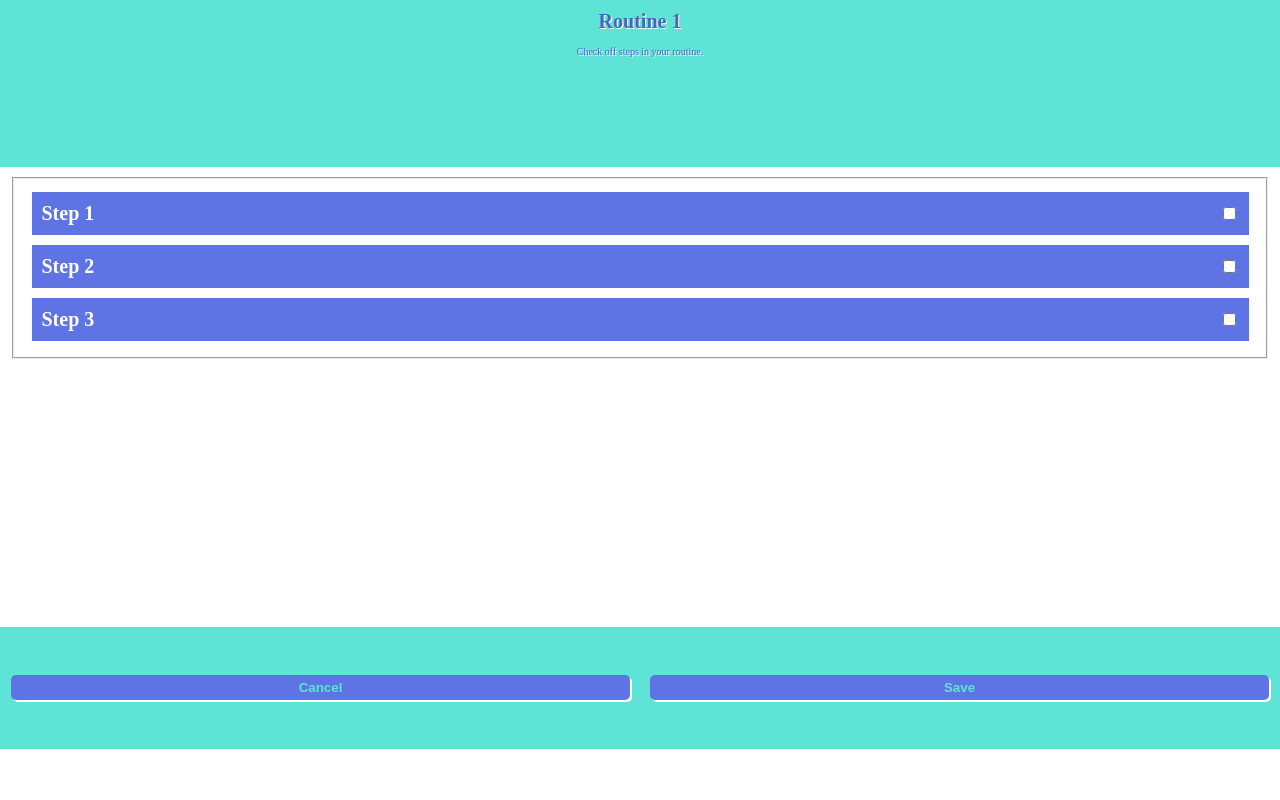
After one commit to Micah456/MyRoutine2, a Flask app: template templates/routine.html in a window 1280 px wide. The commit adds this page. Run offline with Flask 3, Linux system fonts and the light colour scheme; the template is opened without the code that fills it, so the values that code supplies are empty.

Commit message:
Created routine.html
Created routine.html and added to index.css for its styling

```diff
--- a/static/index.css
+++ b/static/index.css
@@ -51,7 +51,7 @@ header {
     height: 15vh;
 }
 
-.homepage-btn {
+.homepage-btn, .routine-page-btn {
     background: #5e74e4;
     box-shadow: #ffffff 2px 2px;
     color:#5ee4d6;
@@ -63,7 +63,7 @@ header {
     border-radius: .5rem;
 }
 
-.homepage-btn:hover{
+.homepage-btn:hover, .routine-page-btn:hover{
     background: #ffffff;
     box-shadow: #5e74e4 2px 2px;
     color: #5e74e4;
@@ -73,3 +73,27 @@ header {
 a {
     text-decoration: none;
 }
+
+/* For Routine.html */
+
+.main-div {
+    overflow: scroll;
+    scrollbar-color:  #5ee4d6 #5e74e4;
+    padding: 1rem;
+    height: 55vh;
+}
+
+.running-step{
+    font-size: 2rem;
+    font-weight: 600;
+    color: #ffffff;
+    background-color: #5e74e4;
+    padding: 1rem;
+    margin: 1rem;
+    display: flex;
+    justify-content: space-between;
+}
+
+.routine-page-btn {
+    margin: 1rem;
+}
--- /dev/null
+++ b/templates/routine.html
@@ -0,0 +1,38 @@
+<!doctype html>
+<html>
+    <head>
+        <title>Run Routine</title>
+        <link rel="stylesheet" href="../static/index.css">
+    </head>
+    <body>
+        <main>
+            <header>
+                <h1>Routine 1</h1>
+                <p>Check off steps in your routine.</p>
+            </header>
+            <div class="main-div">
+                <form id="running-steps-form" class="steps-form">
+                    <fieldset>
+                        <div class="running-step">
+                            <label for="running-step-1">Step 1</label>
+                            <input id="running-step-1" type="checkbox">
+                        </div>
+                        <div class="running-step">
+                            <label for="running-step-2">Step 2</label>
+                            <input id="running-step-2" type="checkbox">
+                        </div>
+                        <div class="running-step">
+                            <label for="running-step-3">Step 3</label>
+                            <input id="running-step-3" type="checkbox">
+                        </div>
+                    </fieldset>
+                </form>
+            </div>
+            <div class=homepage-btn-div>
+                <button id="cancel-btn" class="routine-page-btn">Cancel</button>
+                <button id="save-btn" class="routine-page-btn">Save</button>
+            </div>
+        </main>
+        <script src="../static/routine.js"></script>
+    </body>
+</html>
```
